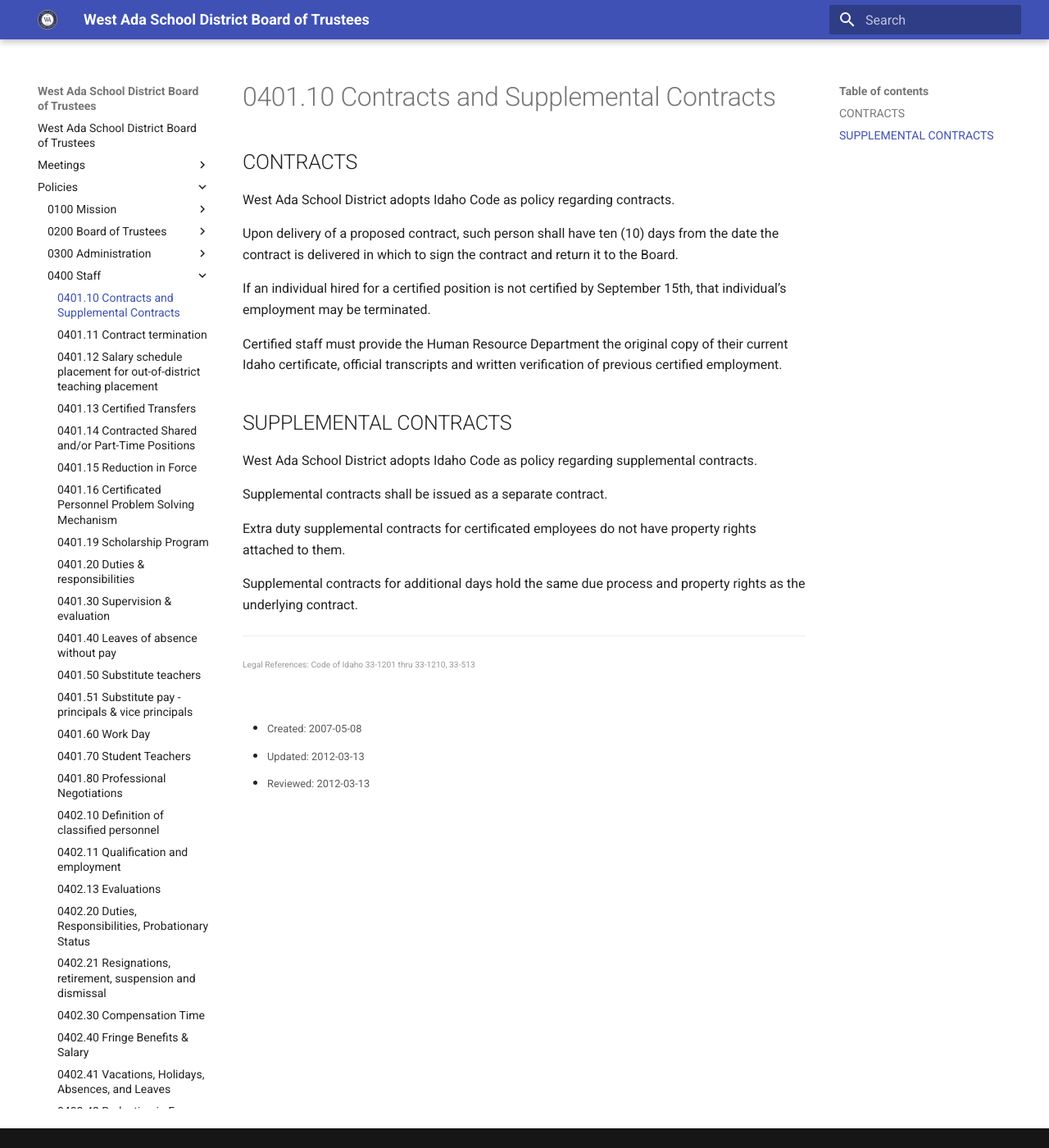
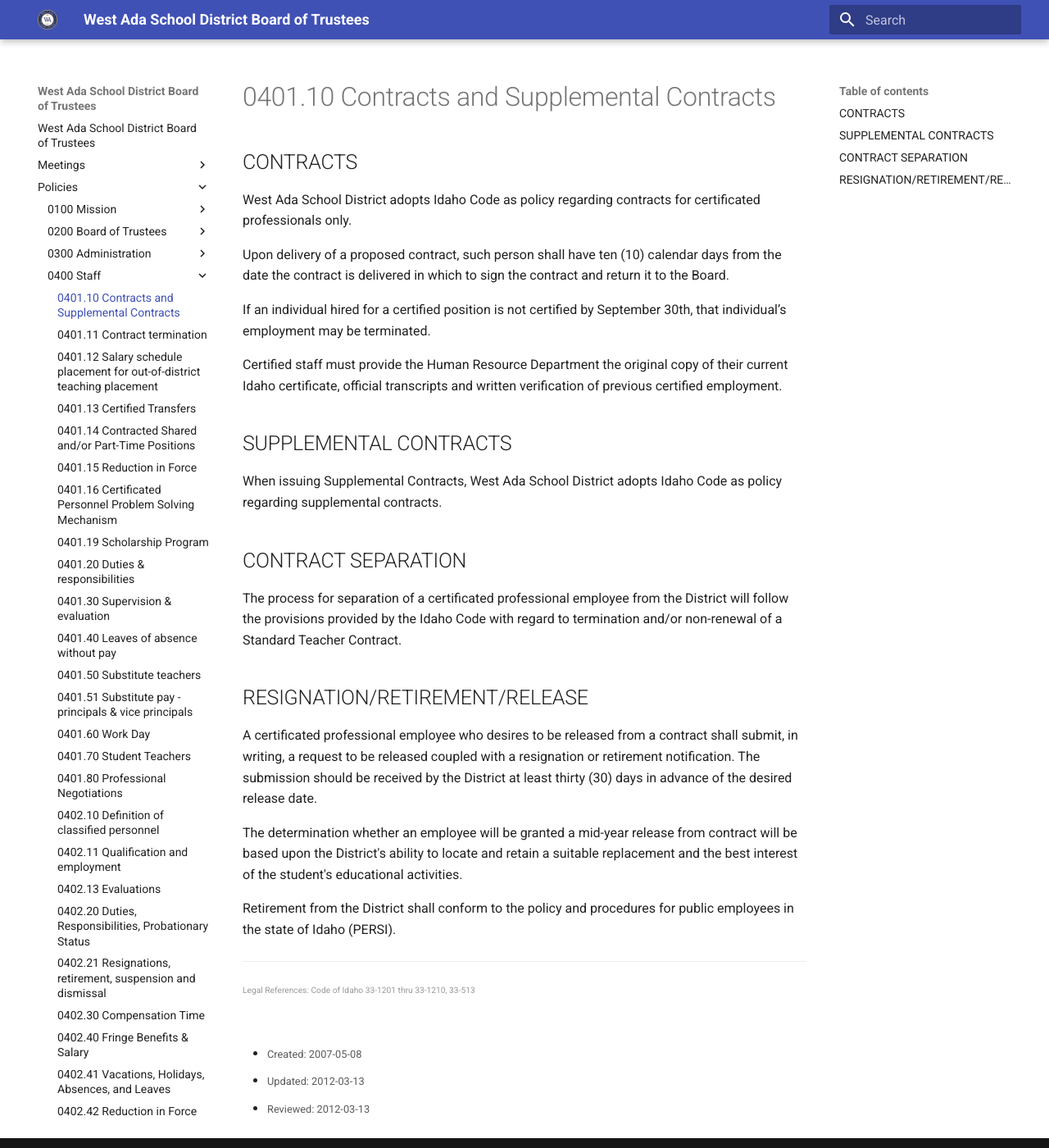
Before and after one commit to westada/section-400-hr-policy-review, an MkDocs documentation site: the page built from docs/policies/0400-Staff/0401.10-Contracts-and-Supplemental-Contracts.md, in a window 1280 px wide and 1400 px high. Shown: the whole window at 82% size. Built offline with MkDocs 1.6.1 and Material for MkDocs 9.7.7, drawn with Linux system fonts in a browser that asks for light colours.

Commit message:
Update 0401.10-Contracts-and-Supplemental-Contracts.md
Revisions made based on recommendations from HR - 401.10

```diff
--- a/docs/policies/0400-Staff/0401.10-Contracts-and-Supplemental-Contracts.md
+++ b/docs/policies/0400-Staff/0401.10-Contracts-and-Supplemental-Contracts.md
@@ -9,20 +9,25 @@ legal: Code of Idaho 33-1201 thru 33-1210, 33-513
 
 ## CONTRACTS
 
-West Ada School District adopts Idaho Code as policy regarding contracts.
+West Ada School District adopts Idaho Code as policy regarding contracts for certificated professionals only.
 
-Upon delivery of a proposed contract, such person shall have ten (10) days from the date the contract is delivered in which to sign the contract and return it to the Board.
+Upon delivery of a proposed contract, such person shall have ten (10) calendar days from the date the contract is delivered in which to sign the contract and return it to the Board.
 
-If an individual hired for a certified position is not certified by September 15th, that individual’s employment may be terminated.
+If an individual hired for a certified position is not certified by September 30th, that individual’s employment may be terminated.
 
 Certified staff must provide the Human Resource Department the original copy of their current Idaho certificate, official transcripts and written verification of previous certified employment.
 
 ## SUPPLEMENTAL CONTRACTS
 
-West Ada School District adopts Idaho Code as policy regarding supplemental contracts.
+When issuing Supplemental Contracts, West Ada School District adopts Idaho Code as policy regarding supplemental contracts.
 
-Supplemental contracts shall be issued as a separate contract.
+## CONTRACT SEPARATION
+The process for separation of a certificated professional employee from the District will follow the provisions provided by the Idaho Code with regard to termination and/or non-renewal of a Standard Teacher Contract.
 
-Extra duty supplemental contracts for certificated employees do not have property rights attached to them.
+## RESIGNATION/RETIREMENT/RELEASE
 
-Supplemental contracts for additional days hold the same due process and property rights as the underlying contract.
+A certificated professional employee who desires to be released from a contract shall submit, in writing, a request  to be released coupled with a resignation or retirement notification.    The submission should be received by the District at least thirty (30) days in advance of the desired release date.   ﻿
+
+The determination whether an employee will be granted a mid-year release from contract will be based upon the District's ability to locate and retain a suitable replacement and the best interest of the student's educational activities. ﻿
+
+Retirement from the District shall conform to the policy and procedures for public employees in the state of Idaho (PERSI).
```
